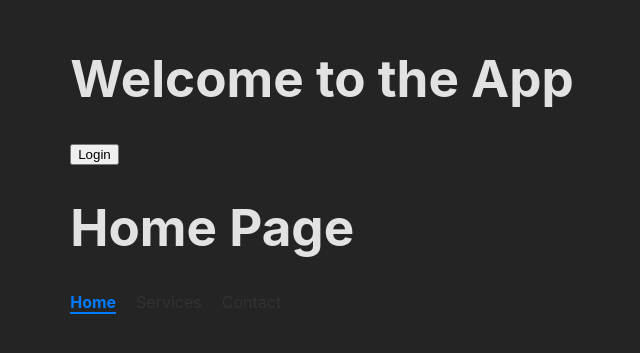
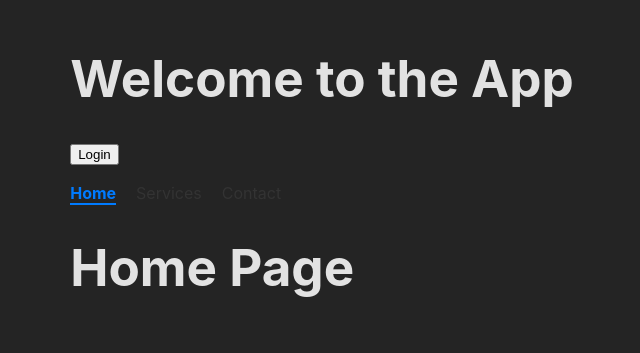
Before and after one commit to louohr/exercises-router, a React (Vite) app: page / in a window 1280 px wide. Shown: the part 227-580 px from the top of the page, without its empty margins (318-958 px from the left). Built offline with nearby package versions, Linux system fonts and the light colour scheme.

Commit message:
solution exercise 7

```diff
--- /dev/null
+++ b/src/Components/Layout.tsx
@@ -0,0 +1,17 @@
+import { Outlet } from "react-router-dom";
+import Navigation from "./Navigation";
+
+const Layout = () => {
+  return (
+    <div>
+      <header>
+        <Navigation />
+      </header>
+      <main>
+        <Outlet />
+      </main>
+    </div>
+  );
+};
+
+export default Layout;
--- a/src/router.tsx
+++ b/src/router.tsx
@@ -1,3 +1,4 @@
+// router.js
 import { createBrowserRouter, Navigate } from "react-router-dom";
 import { App } from "./App";
 import Home from "./Components/Home";
@@ -10,29 +11,29 @@ import NotFound from "./Components/NotFound";
 import Login from "./Components/Login";
 import ProtectedRoute from "./Components/ProtectedRoutes";
 import UserProfile from "./Components/UserProfile";
-import Navigation from "./Components/Navigation"; // Import the Navigation component
+import Layout from "./Components/Layout"; // Import the Layout component
 
 export const router = createBrowserRouter([
   {
     path: "/",
-    element: (
-      <>
-        <App />
-        <Navigation /> {/* Add the navigation component */}
-      </>
-    ),
+    element: <App />, // Main application wrapper, if needed
+    children: [
+      {
+        element: <Layout />, // Layout with navigation
         children: [
           {
             index: true,
-        element: <Home />,
+            element: <Home />, // Home page, accessible at /
           },
           {
             path: "services",
-        element: <Services />,
+            element: <Services />, // Services page
           },
           {
             path: "contact",
-        element: <Contact />,
+            element: <Contact />, // Contact page
+          },
+        ],
       },
       {
         path: "login",
@@ -62,11 +63,11 @@ export const router = createBrowserRouter([
       },
       {
         path: "old-home",
-        element: <Navigate to="/home" replace />,
+        element: <Navigate to="/" replace />, // Redirect old-home to home
       },
       {
         path: "*",
-        element: <NotFound />,
+        element: <NotFound />, // Catch-all for 404 Not Found
       },
     ],
   },
```
Lines whose indentation alone changed are shown as unchanged.
